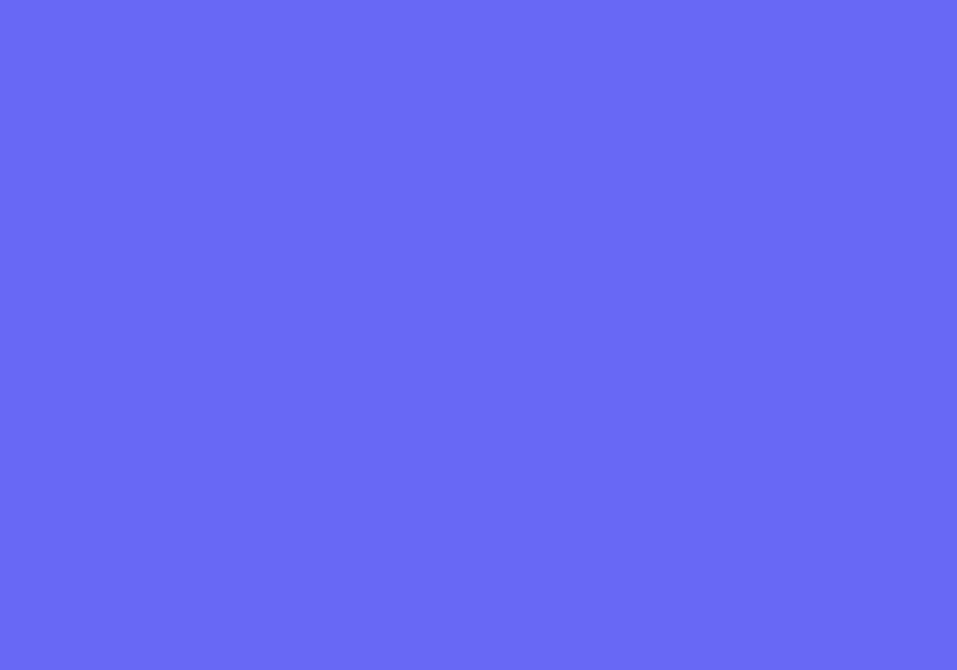
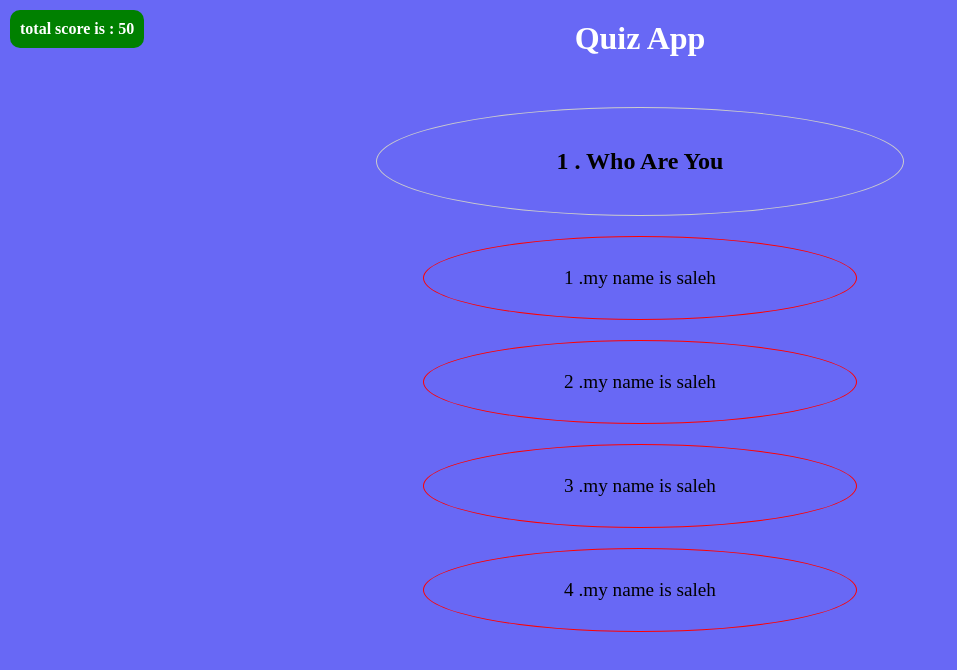
Before and after one commit to Amirsaleh2002/quiz-app, a website: page index.html in a window 1280 px wide. Shown: the whole page, without its empty margins (0-957 px from the left). Drawn offline with Linux system fonts and the light colour scheme.

Commit message:
html template and styles done

```diff
--- a/index.html
+++ b/index.html
@@ -1,12 +1,39 @@
 <html lang="en">
   <head>
-      <meta charset="UTF-8">
-      <meta name="viewport" content="width=device-width, initial-scale=1.0">
-      <link rel="stylesheet" href="./style.css">
+    <meta charset="UTF-8" />
+    <meta name="viewport" content="width=device-width, initial-scale=1.0" />
+    <link rel="stylesheet" href="./style.css" />
     <title>Quiz App</title>
   </head>
   <body>
+    <h1 class="title">Quiz App</h1>
 
+    <span class="total">total score is : 50</span>
+    <div class="quiz-container">
+      <h2 class="question-text"> 1 . Who Are You</h2>
+
+      <ul class="answers-list">
+        <li class="answer-item">
+            <span class="answer-num">1 . </span>
+            <p class="answer-text"> my name is saleh</p>
+        </li>
+        <li class="answer-item">
+            <span class="answer-num">2 . </span>
+            <p class="answer-text"> my name is saleh</p>
+        </li>
+        <li class="answer-item">
+            <span class="answer-num">3 . </span>
+            <p class="answer-text"> my name is saleh</p>
+        </li>
+        <li class="answer-item">
+            <span class="answer-num">4 . </span>
+            <p class="answer-text"> my name is saleh</p>
+        </li>
+      </ul>
+
+
+
+    </div>
 
     <script src="./app.js"></script>
   </body>
--- a/style.css
+++ b/style.css
@@ -8,4 +8,57 @@ body {
   padding: 0;
   box-sizing: border-box;
   background-color: rgb(104, 104, 245);
+  display: flex;
+  flex-direction: column;
+  align-items: center;
+  padding-top: 20px;
+  height: 100vh;
 }
+
+.title {
+  font-size: 2rem;
+  color: white;
+}
+.total {
+  position: fixed;
+  top: 10px;
+  left: 10px;
+  color: white;
+  background-color: green;
+  padding: 10px;
+  border-radius: 10px;
+  font-weight: 700;
+  display: flex;
+  justify-content: center;
+  align-items: center;
+}
+
+.quiz-container {
+  display: flex;
+  flex-direction: column;
+  align-items: center;
+  margin-top: 50px;
+  gap: 20px;
+}
+
+.question-text {
+  font-size: 1.5rem;
+  border: 1px solid #ccc;
+  padding: 40px 180px;
+  border-radius: 50%;
+}
+.answers-list {
+  list-style-type: none;
+  display: flex;
+  flex-direction: column;
+  gap: 20px;
+}
+
+.answer-item {
+  display: flex;
+  padding: 30px 140px;
+  border: 1px solid red;
+  border-radius: 50%;
+  cursor: pointer;
+  font-size: 1.2rem;
+}
```
Lines whose indentation alone changed are shown as unchanged.
